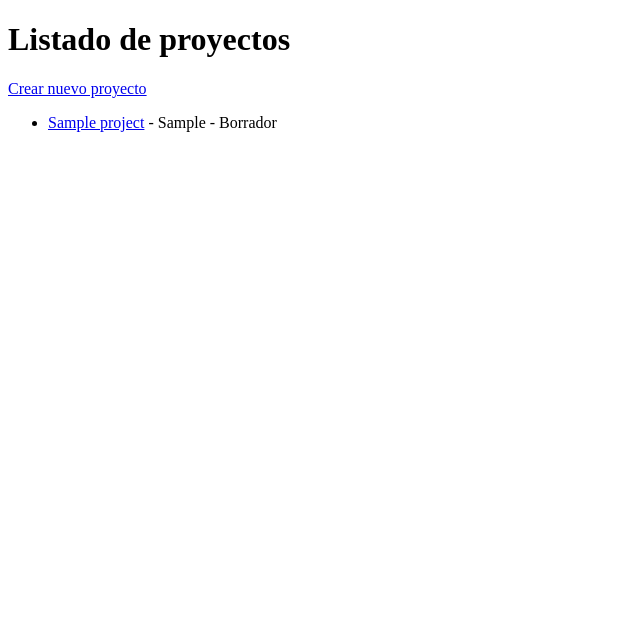
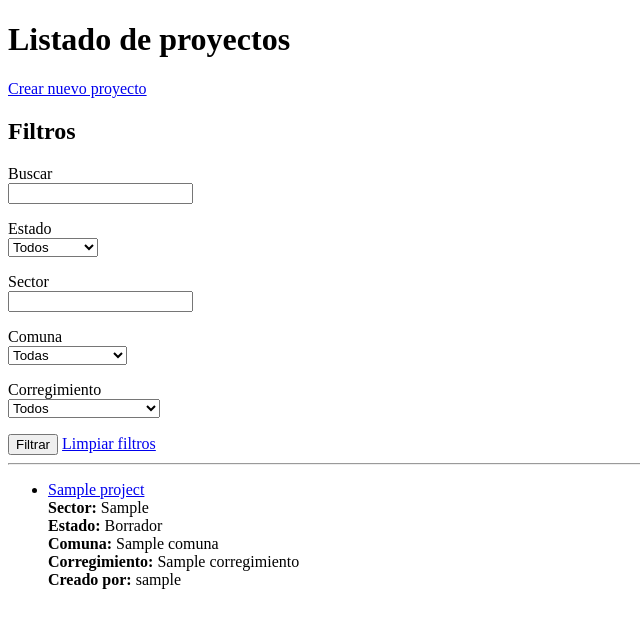
Before and after one commit to ZuleidyBarrero/app-proyectos-inversion, a Django app: page /projects/ in a window 1280 px wide. Shown: the top 628 px of the page, without its empty margins (0-640 px from the left). Run offline with Django 5.2, Linux system fonts and the light colour scheme; tables that the repository leaves empty hold one stand-in row (values such as "Sample post").

Commit message:
Filtros iniciales para listado de proyectos

```diff
--- a/backend/apps/projects/views.py
+++ b/backend/apps/projects/views.py
@@ -1,12 +1,58 @@
 from django.contrib.auth.decorators import login_required
+from django.db.models import Q
 from django.shortcuts import get_object_or_404, redirect, render
+
 from .forms import ProjectAttachmentForm, ProjectForm
-from .models import Project
+from .models import Comuna, Corregimiento, Project
 
 
 def project_list(request):
-    projects = Project.objects.all()
-    return render(request, "projects/project_list.html", {"projects": projects})
+    projects = Project.objects.select_related(
+        "comuna", "barrio", "corregimiento", "vereda", "creado_por"
+    ).all()
+
+    q = request.GET.get("q", "").strip()
+    estado = request.GET.get("estado", "").strip()
+    sector = request.GET.get("sector", "").strip()
+    comuna_id = request.GET.get("comuna", "").strip()
+    corregimiento_id = request.GET.get("corregimiento", "").strip()
+
+    if q:
+        projects = projects.filter(
+            Q(nombre__icontains=q)
+            | Q(sector__icontains=q)
+            | Q(poblacion_objetivo__icontains=q)
+            | Q(problema__icontains=q)
+        )
+
+    if estado:
+        projects = projects.filter(estado=estado)
+
+    if sector:
+        projects = projects.filter(sector__icontains=sector)
+
+    if comuna_id:
+        projects = projects.filter(comuna_id=comuna_id)
+
+    if corregimiento_id:
+        projects = projects.filter(corregimiento_id=corregimiento_id)
+
+    estados = Project.ESTADOS
+    comunas = Comuna.objects.all().order_by("nombre")
+    corregimientos = Corregimiento.objects.all().order_by("nombre")
+
+    context = {
+        "projects": projects,
+        "q": q,
+        "estado": estado,
+        "sector": sector,
+        "comuna_id": comuna_id,
+        "corregimiento_id": corregimiento_id,
+        "estados": estados,
+        "comunas": comunas,
+        "corregimientos": corregimientos,
+    }
+    return render(request, "projects/project_list.html", context)
 
 
 @login_required
--- a/backend/templates/projects/project_list.html
+++ b/backend/templates/projects/project_list.html
@@ -9,17 +9,74 @@
 
     <p><a href="/projects/new/">Crear nuevo proyecto</a></p>
 
+    <h2>Filtros</h2>
+    <form method="get">
+        <p>
+            <label for="q">Buscar</label><br>
+            <input type="text" id="q" name="q" value="{{ q }}">
+        </p>
+
+        <p>
+            <label for="estado">Estado</label><br>
+            <select id="estado" name="estado">
+                <option value="">Todos</option>
+                {% for value, label in estados %}
+                    <option value="{{ value }}" {% if estado == value %}selected{% endif %}>{{ label }}</option>
+                {% endfor %}
+            </select>
+        </p>
+
+        <p>
+            <label for="sector">Sector</label><br>
+            <input type="text" id="sector" name="sector" value="{{ sector }}">
+        </p>
+
+        <p>
+            <label for="comuna">Comuna</label><br>
+            <select id="comuna" name="comuna">
+                <option value="">Todas</option>
+                {% for comuna in comunas %}
+                    <option value="{{ comuna.id }}" {% if comuna_id == comuna.id|stringformat:"s" %}selected{% endif %}>
+                        {{ comuna.nombre }}
+                    </option>
+                {% endfor %}
+            </select>
+        </p>
+
+        <p>
+            <label for="corregimiento">Corregimiento</label><br>
+            <select id="corregimiento" name="corregimiento">
+                <option value="">Todos</option>
+                {% for corregimiento in corregimientos %}
+                    <option value="{{ corregimiento.id }}" {% if corregimiento_id == corregimiento.id|stringformat:"s" %}selected{% endif %}>
+                        {{ corregimiento.nombre }}
+                    </option>
+                {% endfor %}
+            </select>
+        </p>
+
+        <button type="submit">Filtrar</button>
+        <a href="/projects/">Limpiar filtros</a>
+    </form>
+
+    <hr>
+
     {% if projects %}
         <ul>
             {% for project in projects %}
                 <li>
-                    <a href="/projects/{{ project.id }}/">{{ project.nombre }}</a>
-                    - {{ project.sector }} - {{ project.estado }}
+                    <a href="/projects/{{ project.id }}/">{{ project.nombre }}</a><br>
+                    <strong>Sector:</strong> {{ project.sector }}<br>
+                    <strong>Estado:</strong> {{ project.estado }}<br>
+                    <strong>Comuna:</strong> {{ project.comuna|default:"-" }}<br>
+                    <strong>Corregimiento:</strong> {{ project.corregimiento|default:"-" }}<br>
+                    <strong>Creado por:</strong> {{ project.creado_por|default:"-" }}
                 </li>
+                <br>
             {% endfor %}
         </ul>
     {% else %}
-        <p>No hay proyectos registrados.</p>
+        <p>No hay proyectos registrados con esos criterios.</p>
     {% endif %}
 </body>
 </html>
```
Also changed, not shown: docs/hoja_de_ruta.md (+6 -0 lines), docs/prueba_noche_filtros.md (added, +27 -0 lines).
